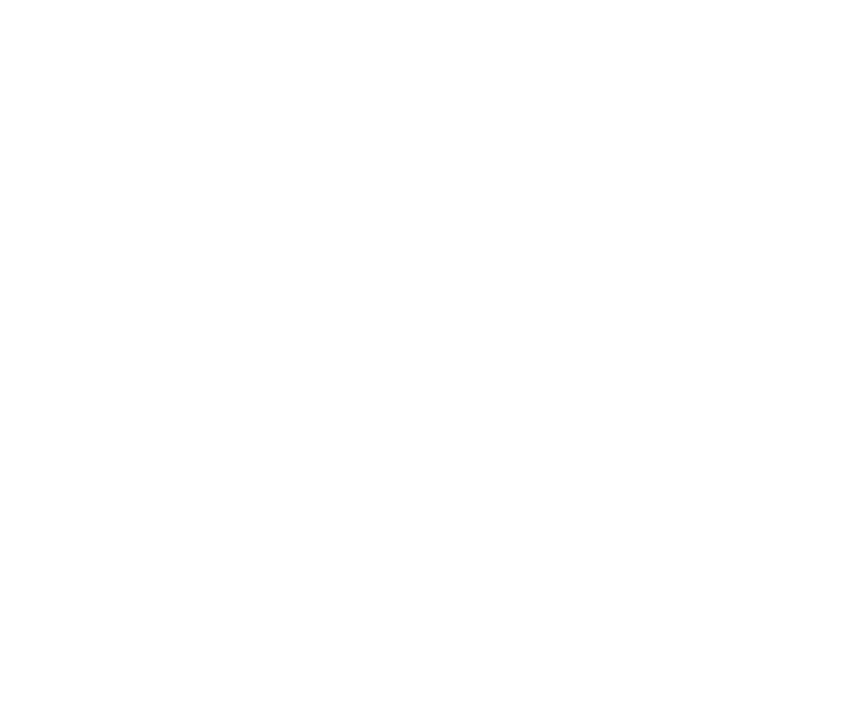
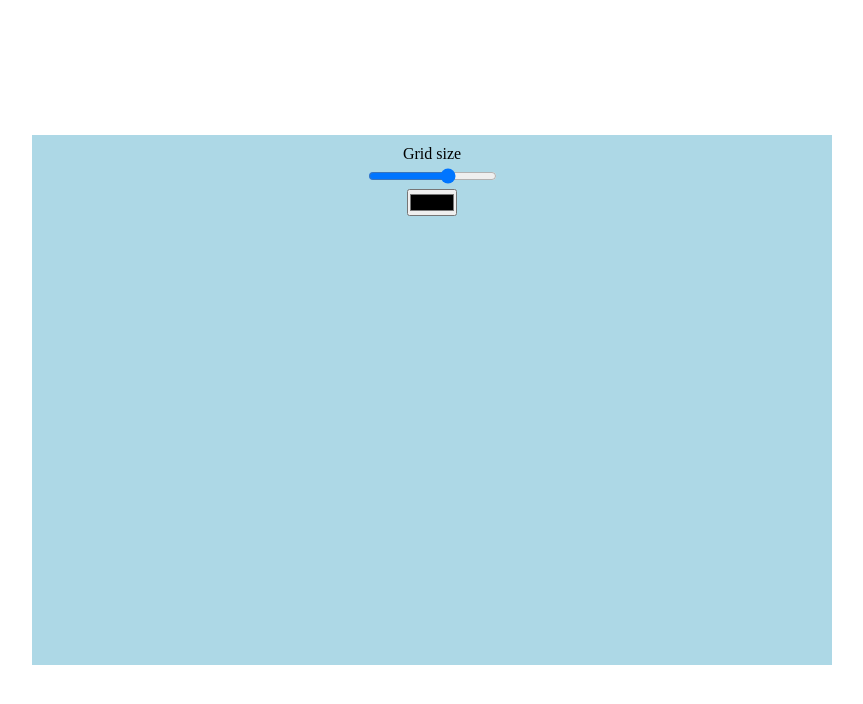
Before and after one commit to grigoryan-m/pixel-grid, a plain HTML site: page index.html in a window 1280 px wide. Shown: the whole page, without its empty margins (208-1071 px from the left). Drawn offline with Linux system fonts and the light colour scheme.

Commit message:
Finished project

```diff
--- a/index.html
+++ b/index.html
@@ -4,8 +4,23 @@
     <meta charset="UTF-8">
     <meta name="viewport" content="width=device-width, initial-scale=1.0">
     <title>Pixel grid painter</title>
+    <link rel="stylesheet" href="styles.css">
 </head>
 <body>
+    <div class="wrapper">
+        <div class="panel">
+            <section class="controls">
+                <div class="slider">
+                    <label for="grid-size">Grid size</label>
+                    <input type="range" min="1" max="15" value="10" id="grid-size">
+                    <input type="color" id="color">
+                </div>
+            </section>
+            <section class="grid">
 
+            </section>
+        </div>
+    </div>
+    <script src="main.js"></script>
 </body>
 </html>
--- a/main.js
+++ b/main.js
@@ -0,0 +1,28 @@
+document.addEventListener("DOMContentLoaded", () => {
+    const gridSize = document.getElementById("grid-size");
+    const gridContainer = document.querySelector(".grid");
+    let currentColor = document.getElementById("color");
+
+    gridSize.addEventListener("input", ()=>{
+        gridContainer.innerHTML = "";
+        let size = gridSize.value;
+
+        gridContainer.style.gridTemplateColumns = `repeat(${size}, 1fr)`;
+        gridContainer.style.gridTemplateRows = `repeat(${size}, 1fr)`;
+
+        for(let i = 0; i < size; i++){
+            for(let k = 0; k < size; k++){
+                const gridItem = document.createElement("div");
+                gridItem.classList.add("grid-item");
+                gridItem.addEventListener("click", ()=>{
+                    gridItem.style.backgroundColor = currentColor.value;
+                });
+                gridItem.addEventListener("contextmenu", (event)=>{
+                    event.preventDefault();
+                    gridItem.style.backgroundColor = "transparent";
+                });
+                gridContainer.appendChild(gridItem);
+            }
+        }
+    });
+});
--- a/styles.css
+++ b/styles.css
@@ -0,0 +1,38 @@
+*{
+    margin: 0;
+    padding: 0;
+}
+.wrapper{
+    width: 100vw;
+    height: 100vh;
+    display: flex;
+    justify-content: center;
+    align-items: center;
+}
+.panel{
+    width: 800px;
+    max-width: calc(100% - 5px);
+    min-height: 500px;
+    background-color: #add8e6;
+}
+.slider{
+    margin-top: 10px;
+    height: 50px;
+    display: inline-block;
+    width: 100%;
+    text-align: center;
+}
+.slider input{
+    display: block;
+    margin: auto;
+    margin-top: 5px;
+}
+.controls{
+}
+.grid{
+    display: grid;
+    min-height: 450px;
+}
+.grid-item{
+    border: 1px solid #9d9494;
+}
```
